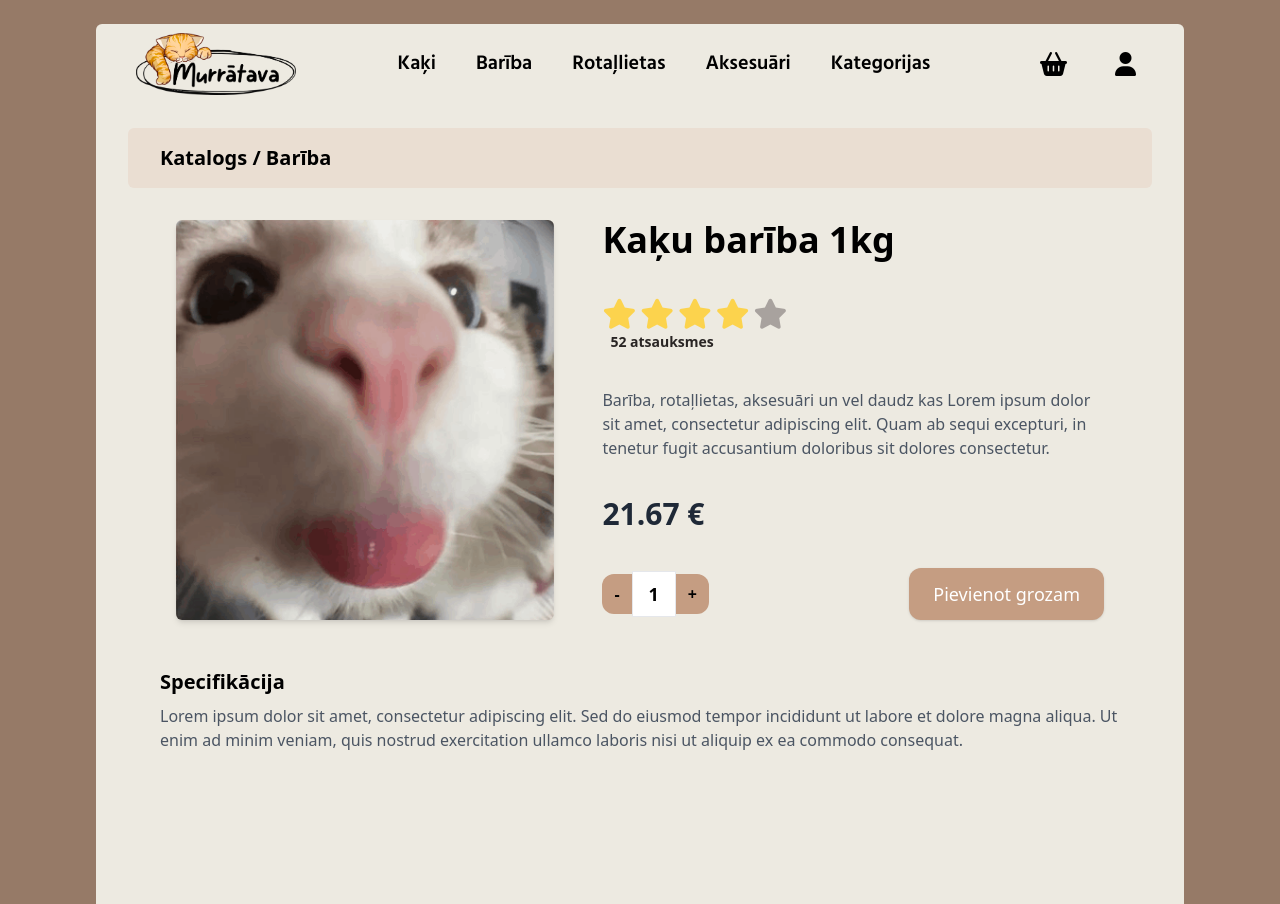
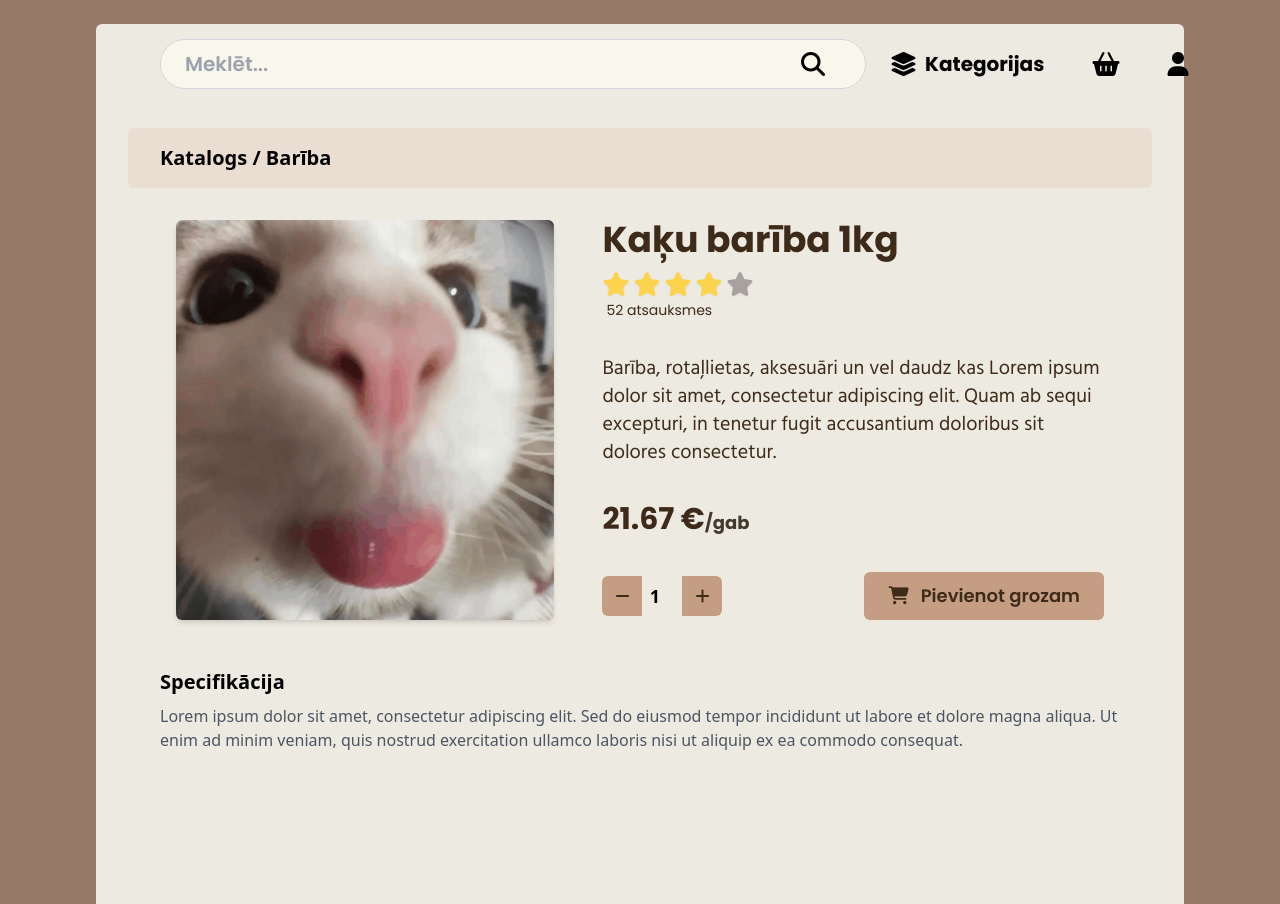
Before and after one commit to ZeUltimatey/PROkrastin-cija, a React (Create React App) app in the folder src/react-app/: page /productview in a window 1280 px wide. Built offline with nearby package versions, Linux system fonts and the light colour scheme; a web font is replaced by a local one.

Commit message:
site progress

```diff
--- a/src/react-app/src/components/homepage/ItemCard.tsx
+++ b/src/react-app/src/components/homepage/ItemCard.tsx
@@ -12,8 +12,8 @@ export const ItemCard = ({
     description.length > 90 ? `${description.slice(0, 90)} ...` : description;
 
   return (
-    <div className="h-[316px] group hover:bg-[#D8C5B3] bg-[#eaded2] brightness-95 flex flex-col w-56 rounded-md place-content-between hover:shadow-md transition-all hover:cursor-pointer">
-      <div className="w-full flex flex-col justify-between max-h-[16vw]">
+    <div className="h-[316px] my-4 group hover:bg-[#D8C5B3] mx-auto bg-[#E1DED6] shadow-md flex flex-col w-56 rounded-md place-content-between hover:shadow-md transition-all hover:cursor-pointer">
+      <div className="w-full flex flex-col justify-between max-h-[12vw]">
         <img
           src={imageurl}
           className=" max-h-60 group-hover:max-h-0 transition-all w-full rounded-t-md"
--- a/src/react-app/src/components/homepage/main-card/Button.tsx
+++ b/src/react-app/src/components/homepage/main-card/Button.tsx
@@ -1,14 +1,14 @@
 export const Button = ({ isInfoButton }: { isInfoButton: boolean }) => {
   if (!isInfoButton) {
     return (
-      <button className="bg-[#A67144] text-[#3e2a19] min-w-64 justify-center hover:gap-4 hover:brightness-90 text-lg transition-all hover:shadow-xl rounded-full px-8 py-4 flex gap-2 place-items-center shadow-md">
+      <button className="bg-[#A67144] text-[#3e2a19] min-w-64 justify-center hover:gap-4 hover:brightness-90 text-lg transition-all hover:shadow-xl rounded-full px-8 py-3 flex gap-2 place-items-center shadow-md">
         <span className="font-semibold font-poppins">Skatīt kaķus</span>
         <i className="fa-solid fa-angles-right"></i>
       </button>
     );
   } else {
     return (
-      <button className="bg-[#F1EDE5] hover:brightness-90 justify-center min-w-64 hover:gap-4 transition-all hover:shadow-xl text-lg rounded-full px-8 py-4 flex gap-2 place-items-center shadow-md">
+      <button className="bg-[#F1EDE5] hover:brightness-90 justify-center min-w-64 hover:gap-4 transition-all hover:shadow-xl text-lg rounded-full px-8 py-3 flex gap-2 place-items-center shadow-md">
         <span className="font-semibold font-poppins">Uzzināt vairāk</span>
         <i className="fa-solid fa-circle-info"></i>
       </button>
--- a/src/react-app/src/components/homepage/main-card/MainCard.tsx
+++ b/src/react-app/src/components/homepage/main-card/MainCard.tsx
@@ -5,7 +5,7 @@ import { TitleCard } from "./TitleCard";
 export const MainCard = () => {
   return (
     <>
-      <div className="bg-cat-bg-image bg-no-repeat bg-center bg-cover flex w-full h-[38vw] p-8 px-10 justify-between">
+      <div className="bg-cat-bg-image bg-no-repeat bg-center bg-cover flex w-full h-[680px] p-8 px-10 justify-between">
         <div className="flex flex-col gap-8 place-self-center">
           <TitleCard />
           <div className="flex gap-6">
--- a/src/react-app/src/components/login/Login.tsx
+++ b/src/react-app/src/components/login/Login.tsx
@@ -4,6 +4,7 @@ import { LoginBox } from "./login-page/LoginBox";
 export const Login = () => {
   return (
     <div className="h-screen">
+      <Navbar />
       <LoginBox />
     </div>
   );
--- a/src/react-app/src/components/login/login-page/BackgroundImage.tsx
+++ /dev/null
@@ -1,12 +0,0 @@
-export const BackgroundImage = () => {
-  return (
-    <>
-      <img
-        src={"../login_bg.jpg"}
-        alt="Login background"
-        className="absolute inset-0 w-full h-full object-cover"
-      />
-      <div className="absolute inset-0 bg-gradient-to-b from-black/10 via-transparent to-transparent"></div>
-    </>
-  );
-};
--- a/src/react-app/src/components/product/product-details/BuyButton.tsx
+++ b/src/react-app/src/components/product/product-details/BuyButton.tsx
@@ -18,24 +18,29 @@ export const BuyButton = () => {
       <div className="flex items-center">
         <button
           onClick={countMinus}
-          className="bg-[#C59D82] text-black font-bold px-3 py-2 rounded-l-xl hover:bg-[#b38b6f]"
+          className="bg-[#C59D82] text-black font-bold rounded-l-md w-10 h-10 hover:bg-[#b38b6f]"
         >
-          -
+          <i className="fa-solid fa-minus text-[#3e2a19]"></i>
         </button>
 
-        <div className="bg-white border font-semibold px-4 py-2 text-lg text-center">
-          {count}
-        </div>
+        <input
+          value={count}
+          onChange={(e) => setCount(parseInt(e.target.value))}
+          type="number"
+          max={99}
+          min={1}
+          className="bg-[#EDEAE1] font-semibold w-10 h-10  text-lg text-center "
+        />
 
         <button
           onClick={countPlus}
-          className="bg-[#C59D82] text-black font-bold px-3 py-2 rounded-r-xl hover:bg-[#b38b6f]"
+          className="bg-[#C59D82] text-black w-10 h-10 font-bold rounded-r-md hover:bg-[#b38b6f]"
         >
-          +
+          <i className="fa-solid fa-plus text-[#3e2a19]"></i>
         </button>
       </div>
-      <button className="bg-[#C59D82] text-white px-6 py-3 text-lg rounded-xl shadow hover:bg-[#b38b6f]">
-        Pievienot grozam
+      <button className="bg-[#C59D82] text-[#3e2a19] px-6 py-2.5 text-lg rounded-md font-poppins font-semibold hover:bg-[#b38b6f] transition-all">
+        <i className="fa-solid fa-cart-shopping me-3"></i>Pievienot grozam
       </button>
     </div>
   );
--- a/src/react-app/src/components/product/product-details/ProductInfo.tsx
+++ b/src/react-app/src/components/product/product-details/ProductInfo.tsx
@@ -4,17 +4,24 @@ import { BuyButton } from "./BuyButton";
 export const ProductInfo = () => {
   return (
     <div className="w-full flex flex-col justify-between">
-      <div className="text-2xl lg:text-4xl font-bold">Kaķu barība 1kg</div>
+      <div className="flex flex-col gap-2">
+        <div className="text-2xl lg:text-4xl text-[#3e2a19] font-bold font-poppins">
+          Kaķu barība 1kg
+        </div>
 
-      <StarRating />
-
-      <div className="text-sm lg:text-base text-gray-600">
+        <StarRating />
+      </div>
+      <div className="text-xl text-[#3e2a19] font-hind">
         Barība, rotaļlietas, aksesuāri un vel daudz kas Lorem ipsum dolor sit
         amet, consectetur adipiscing elit. Quam ab sequi excepturi, in tenetur
         fugit accusantium doloribus sit dolores consectetur.
       </div>
-      <div className="text-xl lg:text-3xl text-gray-800 font-bold">21.67 €</div>
-
+      <div className="flex">
+        <div className="text-xl lg:text-3xl text-[#3e2a19] font-bold font-poppins">
+          <span>21.67</span> €
+          <span className="text-[#44392e] text-lg">/gab</span>
+        </div>
+      </div>
       <BuyButton />
     </div>
   );
--- a/src/react-app/src/components/product/product-details/StarRating.tsx
+++ b/src/react-app/src/components/product/product-details/StarRating.tsx
@@ -1,14 +1,14 @@
 export const StarRating = () => {
   return (
     <div className="flex flex-col">
-      <div className="flex items-center gap-1">
-        <i className="fa-solid fa-star text-2xl lg:text-3xl text-amber-300"></i>
-        <i className="fa-solid fa-star text-2xl lg:text-3xl text-amber-300"></i>
-        <i className="fa-solid fa-star text-2xl lg:text-3xl text-amber-300"></i>
-        <i className="fa-solid fa-star text-2xl lg:text-3xl text-amber-300"></i>
-        <i className="fa-solid fa-star text-2xl lg:text-3xl text-stone-400"></i>
+      <div className="flex items-center gap-1 drop-shadow-sm">
+        <i className="fa-solid fa-star text-2xl text-amber-300"></i>
+        <i className="fa-solid fa-star text-2xl text-amber-300"></i>
+        <i className="fa-solid fa-star text-2xl text-amber-300"></i>
+        <i className="fa-solid fa-star text-2xl text-amber-300"></i>
+        <i className="fa-solid fa-star text-2xl text-stone-400"></i>
       </div>
-      <div className="text-sm lg:text-md ml-2 font-semibold text-stone-800">
+      <div className="text-sm ml-1 font-poppins text-[#3e2a19] ">
         52 atsauksmes
       </div>
     </div>
--- a/src/react-app/src/components/universal/Navbar.tsx
+++ b/src/react-app/src/components/universal/Navbar.tsx
@@ -8,33 +8,35 @@ export const Navbar = () => {
 
   return (
     <nav className="bg-[#EDEAE1] rounded-t-md">
-      <div className="h-20 flex items-center px-6 justify-between">
-        {/* Paigaidu logo interneta veikalam */}
+      <div className="h-20 flex items-center px-6 gap-2">
         <div className="w-32 lg:w-48 p-4">
           <a href="/">
             <img src={"../cat_logo.png"} alt="Murrātava" />
           </a>
         </div>
 
-        <ul className="hidden h-20 md:flex text-lg gap-2 lg:text-xl font-semibold place-items-center font-hind">
-          <li className="transition-all hover:cursor-pointer h-20 px-4 hover:border-b-4 border-[#A67144] justify-center flex place-items-center">
-            Kaķi
-          </li>
-          <li className="transition-all hover:cursor-pointer h-20 px-4 hover:border-b-4 border-[#A67144] justify-center flex place-items-center">
-            Barība
-          </li>
-          <li className="transition-all hover:cursor-pointer h-20 px-4 hover:border-b-4 border-[#A67144] justify-center flex place-items-center">
-            Rotaļlietas
-          </li>
-          <li className="transition-all hover:cursor-pointer h-20 px-4 hover:border-b-4 border-[#A67144] justify-center flex place-items-center">
-            Aksesuāri
-          </li>
-          <li
+        <div className="hidden md:flex text-lg lg:text-xl font-semibold place-items-center grow border-[1.5px] rounded-full border-gray-300 has-[:focus]:border-gray-600">
+          <div className="flex grow">
+            <input
+              placeholder="Meklēt..."
+              type="text"
+              className="text-xl h-12 px-6 w-[600px] font-semibold grow bg-[#F9F6EC] rounded-s-full focus:outline-none font-poppins"
+            />
+            <button className="bg-[#F9F6EC] text-2xl px-10 rounded-e-full h-12 flex place-items-center hover:bg-opacity-60">
+              <i className="fa-solid fa-magnifying-glass "></i>
+            </button>
+          </div>
+        </div>
+
+        <div
           onPointerEnter={() => setShowCategories(true)}
           onPointerLeave={() => setShowCategories(false)}
-            className="transition-all hover:cursor-pointer h-20 px-4 hover:border-b-4 border-[#A67144] justify-center flex place-items-center"
+          className="transition-all  hover:cursor-pointer h-20 px-4 font-semibold text-xl hover:border-b-4 border-[#A67144] justify-center flex place-items-center"
         >
-            Kategorijas
+          <span className="flex place-items-center gap-2">
+            <i className="fa-solid fa-layer-group text-2xl"></i>
+            <span className="font-bold font-poppins">Kategorijas</span>
+          </span>
           {showCategories && (
             <div className="h-12 absolute top-[104px] border-t-4 border-[#A67144] shadow-sm">
               <ul className="flex text-base place-items-center h-full">
@@ -53,11 +55,10 @@ export const Navbar = () => {
               </ul>
             </div>
           )}
-          </li>
-        </ul>
+        </div>
         {showCart && <NavbarCart />}
 
-        <div className="flex justify-end h-full">
+        <div className="flex h-full ">
           <button
             onClick={() => {
               setShowCart(!showCart);
```
Lines whose indentation alone changed are shown as unchanged.
